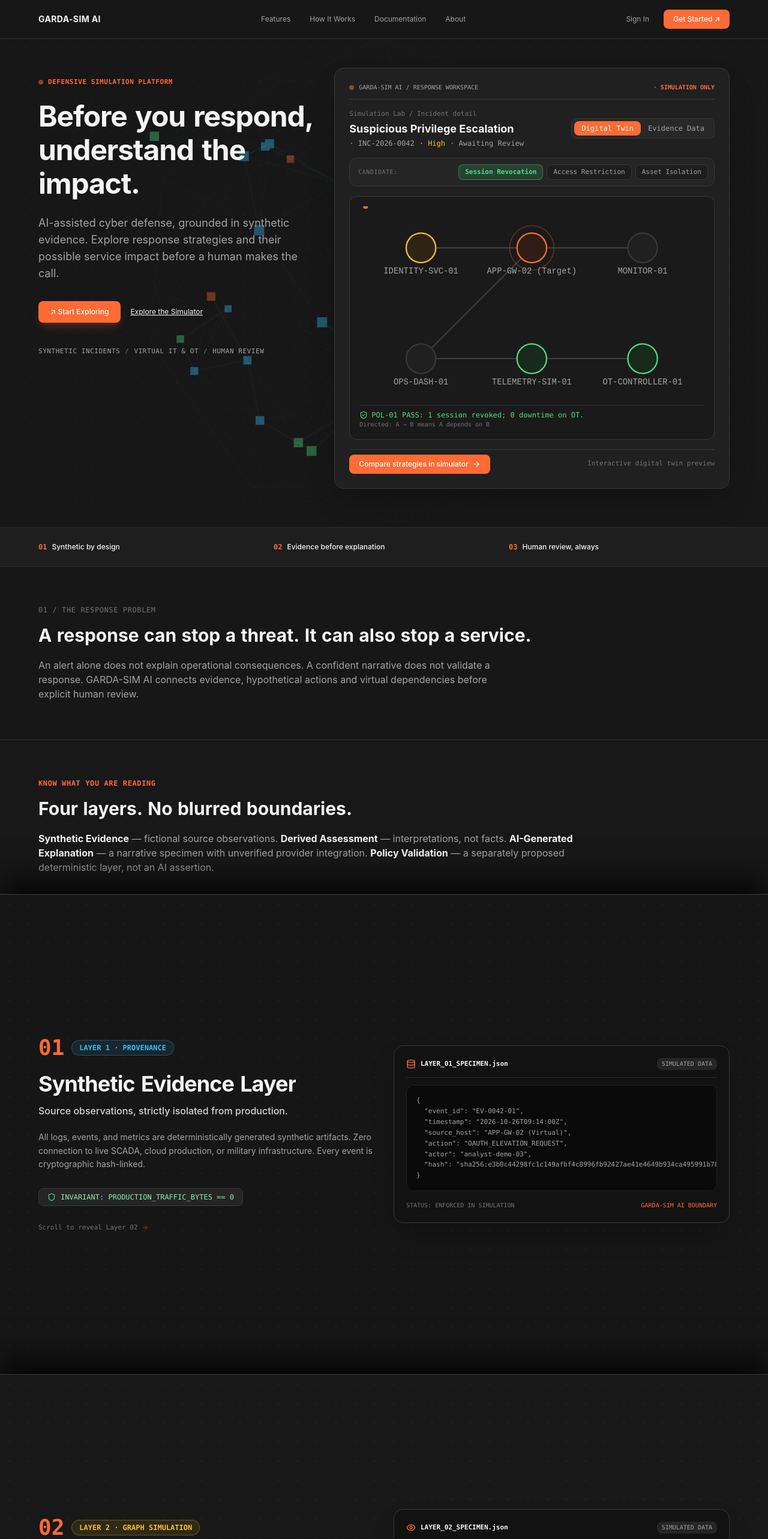
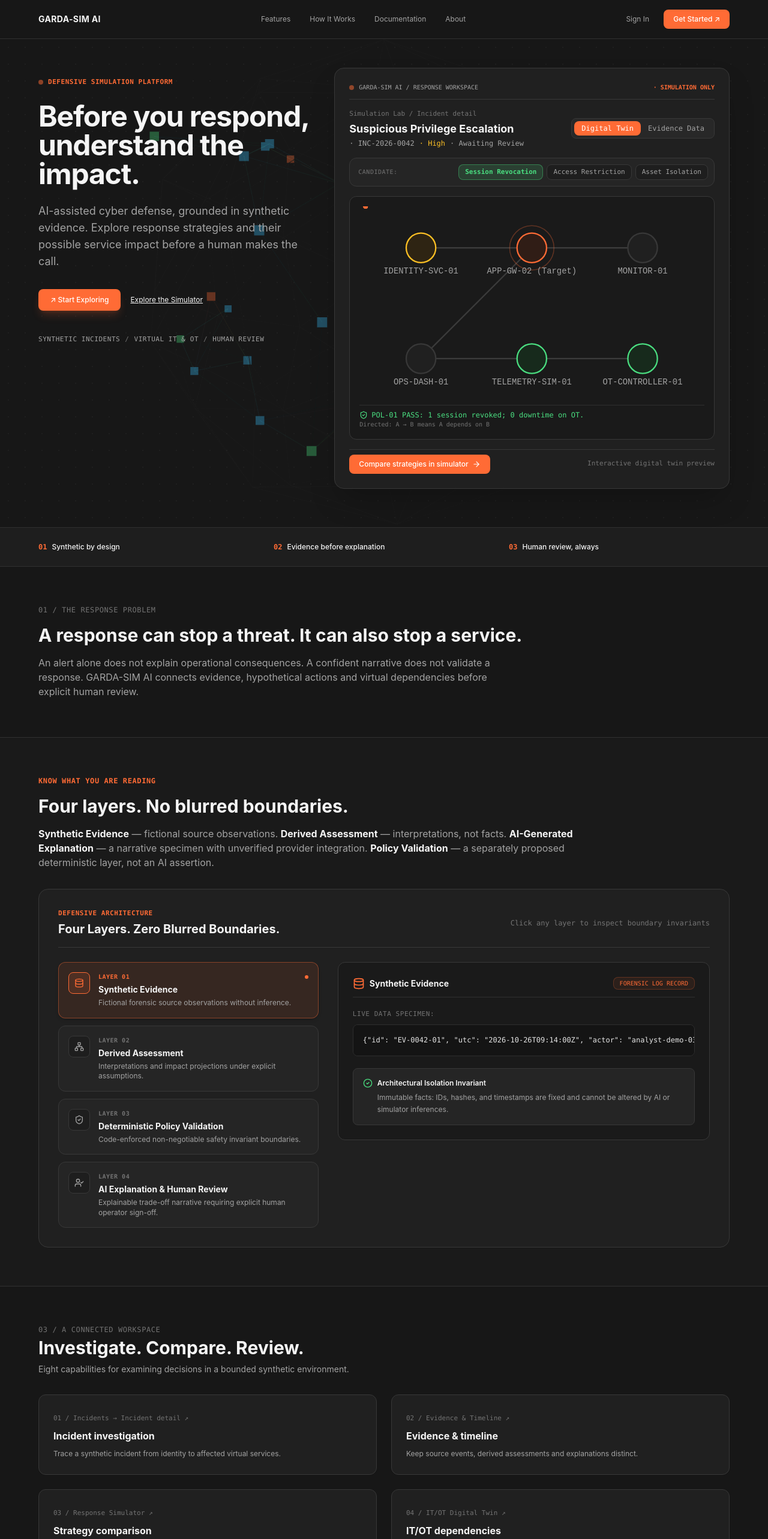
Before and after one commit to Mrmarc-bit/garda, a Next.js app in the folder apps/web/: page / in a window 1280 px wide. Shown: the top 2566 px of the page at 60% size. Built offline with nearby package versions, Linux system fonts and the light colour scheme.

Commit message:
fix(landing): restore clean natural typography flow and remove layer duplication

```diff
--- a/apps/web/src/app/page.tsx
+++ b/apps/web/src/app/page.tsx
@@ -10,10 +10,7 @@ import { TimelineScrubber } from "@/components/landing/timeline-scrubber";
 import { TradeoffComparisonMatrix } from "@/components/landing/tradeoff-comparison-matrix";
 import { SafetyInterceptorTerminal } from "@/components/landing/safety-interceptor-terminal";
 import { SmoothScrollProvider } from "@/components/motion/smooth-scroll-provider";
-import { TextBlockAnimation } from "@/components/motion/text-block-animation";
-import { DecryptedText } from "@/components/motion/decrypted-text";
 import { CyberConstellation3D } from "@/components/motion/cyber-constellation-3d";
-import { StackedLayersSection } from "@/components/motion/stacked-layers-section";
 
 export default function LandingPage() {
   return (
@@ -24,8 +21,8 @@ export default function LandingPage() {
         {/* Hero Section with Ambient 3D Three.js Constellation & Technical Grid */}
         <section className="relative px-6 md:px-12 lg:px-16 pt-12 pb-16 border-b border-[#303030] overflow-hidden">
           {/* Ambient Interactive 3D Three.js Constellation Canvas */}
-          <div className="absolute inset-0 pointer-events-none opacity-45 z-0">
-            <CyberConstellation3D nodeCount={42} interactive={true} />
+          <div className="absolute inset-0 pointer-events-none opacity-40 z-0">
+            <CyberConstellation3D nodeCount={36} interactive={true} />
           </div>
 
           {/* Subtle hairline technical grid */}
@@ -41,23 +38,14 @@ export default function LandingPage() {
           <div className="relative z-10 max-w-[1440px] mx-auto grid grid-cols-1 lg:grid-cols-12 gap-8 items-start">
             {/* Left Column (5 cols) */}
             <div className="lg:col-span-5 space-y-6 lg:pt-4">
-              <div className="text-[11px] font-mono font-bold tracking-wider uppercase flex items-center gap-2">
+              <div className="text-[11px] font-mono font-bold tracking-wider text-[#FF6B35] uppercase flex items-center gap-2">
                 <span className="w-2 h-2 rounded-full bg-[#FF6B35] animate-pulse" />
-                <DecryptedText
-                  text="DEFENSIVE SIMULATION PLATFORM"
-                  speed={25}
-                  className="text-[#FF6B35]"
-                />
+                DEFENSIVE SIMULATION PLATFORM
               </div>
 
-              {/* Kinetic Masked Typography Headline */}
-              <TextBlockAnimation
-                as="h1"
-                text="Before you respond, understand the impact."
-                variant="mask"
-                staggerDelay={0.05}
-                className="text-4xl md:text-5xl lg:text-5.5xl font-bold tracking-tight text-[#F5F5F5] leading-[1.12]"
-              />
+              <h1 className="text-4xl md:text-5xl lg:text-5.5xl font-bold tracking-tight text-[#F5F5F5] leading-[1.12]">
+                Before you respond, understand the impact.
+              </h1>
 
               <p className="text-base md:text-lg text-[#A3A3A3] max-w-xl leading-relaxed">
                 AI-assisted cyber defense, grounded in synthetic evidence. Explore response strategies and their possible service impact before a human makes the call.
@@ -116,33 +104,27 @@ export default function LandingPage() {
         <section className="px-6 md:px-12 lg:px-16 py-16 border-b border-[#303030]">
           <div className="max-w-[1440px] mx-auto space-y-4">
             <div className="text-xs font-mono text-[#737373] tracking-wider uppercase">
-              <DecryptedText text="01 / THE RESPONSE PROBLEM" speed={30} />
+              01 / THE RESPONSE PROBLEM
             </div>
-            <TextBlockAnimation
-              as="h2"
-              text="A response can stop a threat. It can also stop a service."
-              variant="mask"
-              className="text-2xl md:text-3xl font-bold text-[#F5F5F5]"
-            />
+            <h2 className="text-2xl md:text-3xl font-bold text-[#F5F5F5]">
+              A response can stop a threat. It can also stop a service.
+            </h2>
             <p className="text-sm md:text-base text-[#A3A3A3] max-w-3xl leading-relaxed">
               An alert alone does not explain operational consequences. A confident narrative does not validate a response. GARDA-SIM AI connects evidence, hypothetical actions and virtual dependencies before explicit human review.
             </p>
           </div>
         </section>
 
-        {/* Section 02: Four Layers Sticky Stacking Cards Section */}
-        <section className="border-b border-[#303030]">
-          <div className="px-6 md:px-12 lg:px-16 pt-16 pb-8 bg-[#181818] border-b border-[#303030]">
-            <div className="max-w-[1440px] mx-auto space-y-4">
+        {/* Section 02: Four Layers */}
+        <section className="px-6 md:px-12 lg:px-16 py-16 border-b border-[#303030] bg-[#1A1A1A]">
+          <div className="max-w-[1440px] mx-auto space-y-8">
+            <div className="space-y-4">
               <div className="text-xs font-mono text-[#FF6B35] tracking-wider uppercase font-bold">
-                <DecryptedText text="KNOW WHAT YOU ARE READING" speed={25} />
+                KNOW WHAT YOU ARE READING
               </div>
-              <TextBlockAnimation
-                as="h2"
-                text="Four layers. No blurred boundaries."
-                variant="mask"
-                className="text-2xl md:text-3xl font-bold text-[#F5F5F5]"
-              />
+              <h2 className="text-2xl md:text-3xl font-bold text-[#F5F5F5]">
+                Four layers. No blurred boundaries.
+              </h2>
               <p className="text-sm md:text-base text-[#A3A3A3] max-w-4xl leading-relaxed">
                 <strong className="text-[#F5F5F5]">Synthetic Evidence</strong> — fictional source observations.{" "}
                 <strong className="text-[#F5F5F5]">Derived Assessment</strong> — interpretations, not facts.{" "}
@@ -150,19 +132,9 @@ export default function LandingPage() {
                 <strong className="text-[#F5F5F5]">Policy Validation</strong> — a separately proposed deterministic layer, not an AI assertion.
               </p>
             </div>
-          </div>
 
-          {/* Sticky Stacking Motion Cards (Inertia Stack on Scroll) */}
-          <StackedLayersSection />
-
-          {/* Interactive Architectural Layers Visualizer Workbench */}
-          <div className="px-6 md:px-12 lg:px-16 py-12 bg-[#171717] border-t border-[#303030]">
-            <div className="max-w-[1440px] mx-auto space-y-4">
-              <div className="text-xs font-mono text-[#737373] uppercase tracking-wider">
-                EXPLORE SPECIMEN TAB WORKBENCH
-              </div>
-              <ArchitectureLayersVisualizer />
-            </div>
+            {/* Interactive Architectural Layers Visualizer Workbench */}
+            <ArchitectureLayersVisualizer />
           </div>
         </section>
 
@@ -171,14 +143,11 @@ export default function LandingPage() {
           <div className="max-w-[1440px] mx-auto space-y-8">
             <div>
               <div className="text-xs font-mono text-[#737373] tracking-wider uppercase">
-                <DecryptedText text="03 / A CONNECTED WORKSPACE" speed={30} />
+                03 / A CONNECTED WORKSPACE
               </div>
-              <TextBlockAnimation
-                as="h2"
-                text="Investigate. Compare. Review."
-                variant="mask"
-                className="text-2xl md:text-3xl font-bold text-[#F5F5F5] mt-1"
-              />
+              <h2 className="text-2xl md:text-3xl font-bold text-[#F5F5F5] mt-1">
+                Investigate. Compare. Review.
+              </h2>
               <p className="text-sm text-[#A3A3A3] mt-2">
                 Eight capabilities for examining decisions in a bounded synthetic environment.
               </p>
@@ -297,14 +266,11 @@ export default function LandingPage() {
           <div className="max-w-[1440px] mx-auto space-y-8">
             <div className="space-y-4">
               <div className="text-xs font-mono text-[#737373] tracking-wider uppercase">
-                <DecryptedText text="04 / HOW IT WORKS" speed={30} />
+                04 / HOW IT WORKS
               </div>
-              <TextBlockAnimation
-                as="h2"
-                text="Evidence to a human decision."
-                variant="mask"
-                className="text-2xl md:text-3xl font-bold text-[#F5F5F5]"
-              />
+              <h2 className="text-2xl md:text-3xl font-bold text-[#F5F5F5]">
+                Evidence to a human decision.
+              </h2>
               <p className="text-sm text-[#A3A3A3] max-w-3xl leading-relaxed">
                 Step through the six phases from synthetic scenario ingestion to human review, ensuring every recommendation is anchored in verifiable observations.
               </p>
@@ -320,14 +286,11 @@ export default function LandingPage() {
           <div className="max-w-[1440px] mx-auto space-y-8">
             <div>
               <div className="text-xs font-mono text-[#737373] tracking-wider uppercase">
-                <DecryptedText text="05 / ILLUSTRATIVE COMPARISON — NOT A RECORDED RUN" speed={25} />
+                05 / ILLUSTRATIVE COMPARISON — NOT A RECORDED RUN
               </div>
-              <TextBlockAnimation
-                as="h2"
-                text="Not just “what works,” but “what changes?”"
-                variant="mask"
-                className="text-2xl md:text-3xl font-bold text-[#F5F5F5] mt-1"
-              />
+              <h2 className="text-2xl md:text-3xl font-bold text-[#F5F5F5] mt-1">
+                Not just “what works,” but “what changes?”
+              </h2>
               <p className="text-xs text-[#A3A3A3] mt-2">
                 Evidence: EV-0042-01 / EV-0042-02 / EV-0042-03. All ratings are assumptions for layout comparison; no actual policy evaluation occurred.
               </p>
@@ -350,14 +313,11 @@ export default function LandingPage() {
           <div className="max-w-[1440px] mx-auto space-y-8">
             <div className="space-y-4">
               <div className="text-xs font-mono text-[#737373] tracking-wider uppercase">
-                <DecryptedText text="06 / THE SAFETY BOUNDARY" speed={30} />
+                06 / THE SAFETY BOUNDARY
               </div>
-              <TextBlockAnimation
-                as="h2"
-                text="AI explains. Constraints are separate. People decide."
-                variant="mask"
-                className="text-2xl md:text-3xl font-bold text-[#F5F5F5]"
-              />
+              <h2 className="text-2xl md:text-3xl font-bold text-[#F5F5F5]">
+                AI explains. Constraints are separate. People decide.
+              </h2>
 
               <div className="space-y-3 text-sm text-[#A3A3A3] max-w-4xl leading-relaxed">
                 <p>
@@ -381,7 +341,7 @@ export default function LandingPage() {
         <section className="px-6 md:px-12 lg:px-16 py-16 border-b border-[#303030] bg-[#1A1A1A]">
           <div className="max-w-[1440px] mx-auto space-y-6">
             <div className="text-xs font-mono text-[#737373] tracking-wider uppercase">
-              <DecryptedText text="07 / RESEARCH, NOT A PERFORMANCE CLAIM" speed={25} />
+              07 / RESEARCH, NOT A PERFORMANCE CLAIM
             </div>
             <h2 className="text-2xl md:text-3xl font-bold text-[#F5F5F5]">
               Three approaches. One transparent evaluation plan.
@@ -408,7 +368,7 @@ export default function LandingPage() {
         <section className="px-6 md:px-12 lg:px-16 py-16 border-b border-[#303030]">
           <div className="max-w-[1440px] mx-auto space-y-6">
             <div className="text-xs font-mono text-[#737373] tracking-wider uppercase">
-              <DecryptedText text="08 / QUESTIONS BEFORE YOU BEGIN" speed={25} />
+              08 / QUESTIONS BEFORE YOU BEGIN
             </div>
             <h2 className="text-2xl md:text-3xl font-bold text-[#F5F5F5]">
               Clear scope. Clear limitations.
@@ -441,14 +401,11 @@ export default function LandingPage() {
         <section className="px-6 md:px-12 lg:px-16 py-20 border-b border-[#303030] bg-[#202020]">
           <div className="max-w-[1440px] mx-auto space-y-4 text-center">
             <div className="text-xs font-mono text-[#737373] tracking-wider uppercase">
-              <DecryptedText text="09 / EXPLORE THE DESIGN" speed={25} />
+              09 / EXPLORE THE DESIGN
             </div>
-            <TextBlockAnimation
-              as="h2"
-              text="Make the reasoning visible."
-              variant="mask"
-              className="text-3xl md:text-4xl font-bold text-[#F5F5F5]"
-            />
+            <h2 className="text-3xl md:text-4xl font-bold text-[#F5F5F5]">
+              Make the reasoning visible.
+            </h2>
             <p className="text-sm text-[#A3A3A3] max-w-xl mx-auto leading-relaxed">
               Enter a bounded simulation workspace. Examine the evidence, the tradeoffs and the limits. Research prototype; no subscription or availability commitment.
             </p>
```
